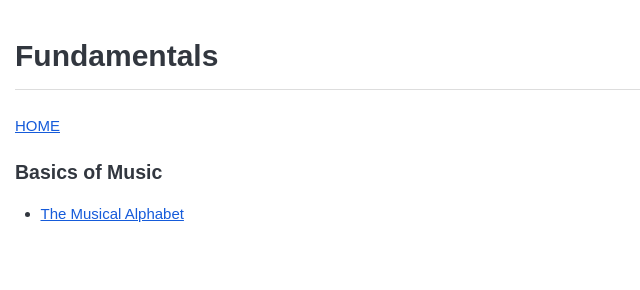
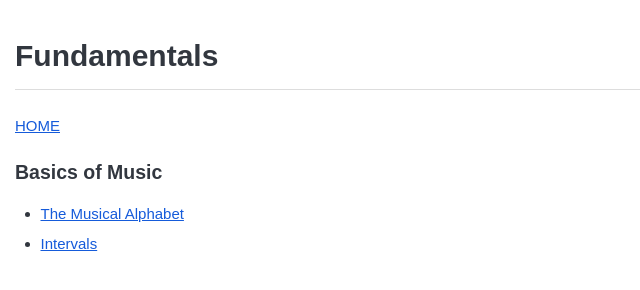
Before and after one commit to JLeachMusic/jleachmusic.github.io, a plain HTML site: page courses/fundamentals/index.html in a window 1280 px wide. Shown: the full height of the page, 0-640 px from the left. Drawn offline with Linux system fonts and the light colour scheme.

Commit message:
added link to intervals article

```diff
--- a/courses/fundamentals/index.html
+++ b/courses/fundamentals/index.html
@@ -22,6 +22,7 @@
             <h2>Basics of Music</h2>
             <ul>
                 <li><a href="./musical_alphabet.html">The Musical Alphabet</a></li>
+                <li><a href="./intervals.html">Intervals</a></li>
             </ul>
         </div>
     </div>
```
